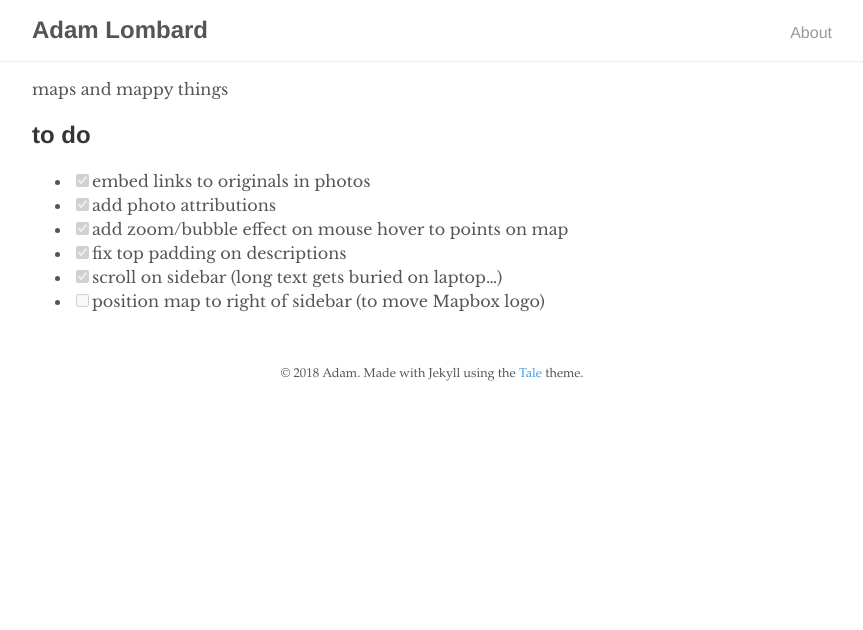
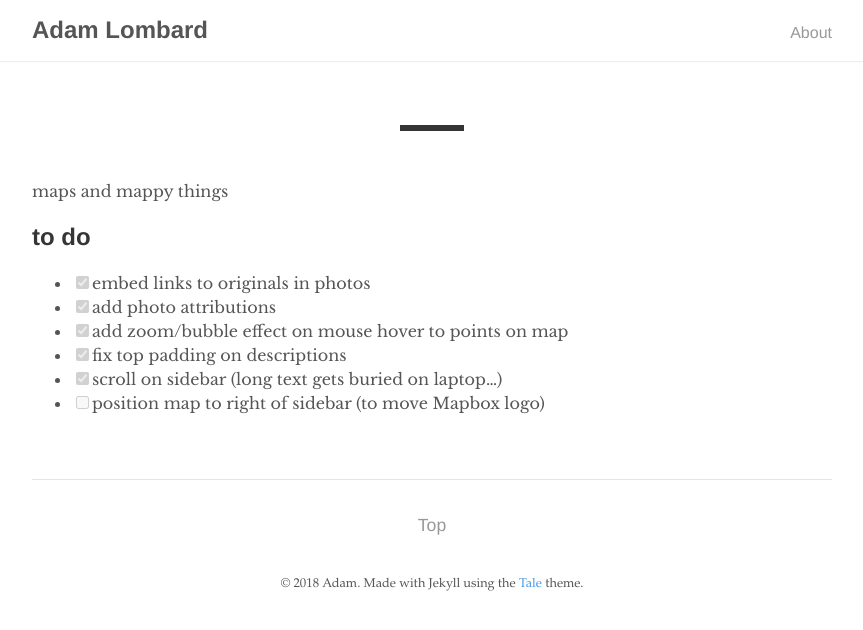
Before and after one commit to AdamLombard/AdamLombard.github.io, a Jekyll site: the page built from maps/README.md, in a window 1280 px wide. Shown: the top 630 px of the page, without its empty margins (208-1071 px from the left). Built offline with Jekyll 4.4.1, drawn with Linux system fonts in a browser that asks for light colours; our own code applies the rules of GitHub Pages for plain Markdown files.

Commit message:
Create a PAGE layout type

```diff
--- /dev/null
+++ b/_layouts/page.html
@@ -0,0 +1,21 @@
+---
+layout: default
+---
+
+<div class="post">
+  <h1 class="post-title">{{ page.title }}</h1>
+  <div class="post-line"></div>
+
+  {{ content }}
+</div>
+
+<div class="pagination">
+  {% if page.next.url %}
+    <a href="{{ page.next.url | prepend: site.baseurl }}" class="left arrow">&#8592;</a>
+  {% endif %}
+  {% if page.previous.url %}
+    <a href="{{ page.previous.url | prepend: site.baseurl }}" class="right arrow">&#8594;</a>
+  {% endif %}
+
+  <a href="#" class="top">Top</a>
+</div>
```
Also changed, not shown: _pages/about.md (+1 -1 lines).
